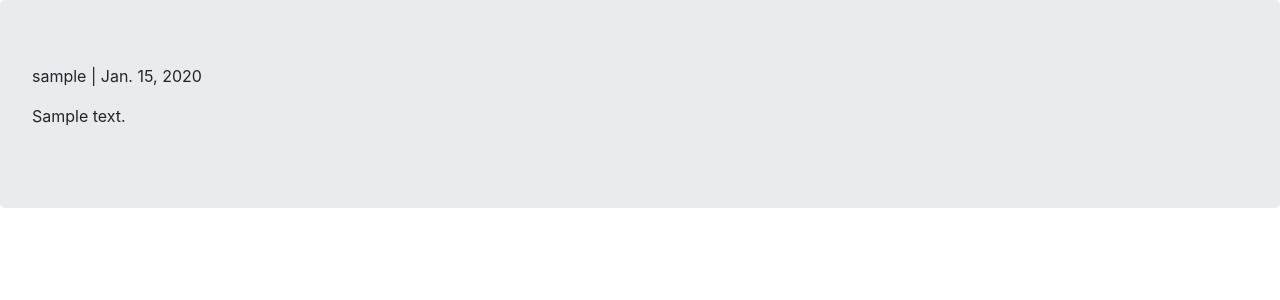
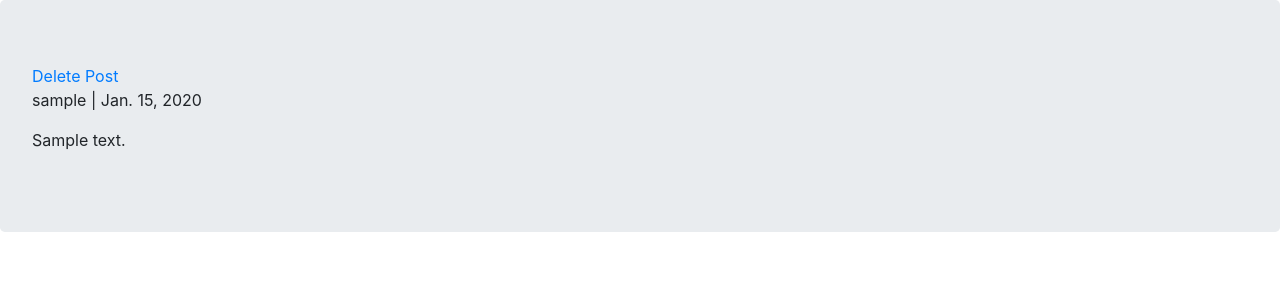
Before and after one commit to aminkheyri/SocialMedia, a Django app: a page that uses posts/templates/posts/post_detail.html in a window 1280 px wide. Shown: the part 56-356 px from the top of the page. Run offline with Django 3.2, Linux system fonts and the light colour scheme; a user stored in the database is signed in; tables that the repository leaves empty hold one stand-in row (values such as "Sample post").

Commit message:
delete post

```diff
--- a/account/templates/account/dashboard.html
+++ b/account/templates/account/dashboard.html
@@ -13,7 +13,7 @@
     <p class="card-body">
         <a href="{{ post.get_absolute_url }}">{{ post.body}}</a>
     </p>
-    </div>
+    </div><br/>
         {% empty %}
         <p>This User Has No Posts</p>
     {% endfor %}
--- a/posts/templates/posts/post_detail.html
+++ b/posts/templates/posts/post_detail.html
@@ -1,6 +1,9 @@
 {% extends 'base.html' %}
 
 {% block content %}
+    {% if request.user.is_authenticated and request.user.id == posts.user.id %}
+        <a href="{% url 'posts:post_delete' posts.user.id posts.id %}">Delete Post</a>
+    {% endif %}
     <p> {{ posts.user }} | {{ posts.created|date }}</p>
     <p>{{ posts.body }}</p>
 {% endblock %}
--- a/posts/urls.py
+++ b/posts/urls.py
@@ -5,5 +5,6 @@ app_name = 'posts'
 urlpatterns = [
     path('', views.all_posts, name='all_posts'),
     path('<int:year>/<int:month>/<int:day>/<slug:slug>', views.post_detail, name='post_detail'),
-    path('add_post/<int:user_id>', views.add_post, name='add_post')
+    path('add_post/<int:user_id>', views.add_post, name='add_post'),
+    path('post_delete/<int:user_id>/<int:post_id>', views.post_delete, name='post_delete')
 ]
--- a/posts/views.py
+++ b/posts/views.py
@@ -16,7 +16,7 @@ def post_detail(request, year, month, day, slug):
     return render(request, 'posts/post_detail.html', {'posts': posts})
 
 
-@login_required()
+@login_required
 def add_post(request, user_id):
     if request.user.id == user_id:
         if request.method == 'POST':
@@ -33,3 +33,13 @@ def add_post(request, user_id):
         return render(request, 'posts/add_post.html', {'form': form})
     else:
         return redirect('posts:all_posts')
+
+
+@login_required
+def post_delete(request, user_id, post_id):
+    if user_id == request.user.id:
+        Post.objects.filter(pk=post_id).delete()
+        messages.success(request, 'Your Post Deleted Successfully', 'success')
+        return redirect('account:dashboard', user_id)
+    else:
+        return redirect('posts:all_posts')
```
